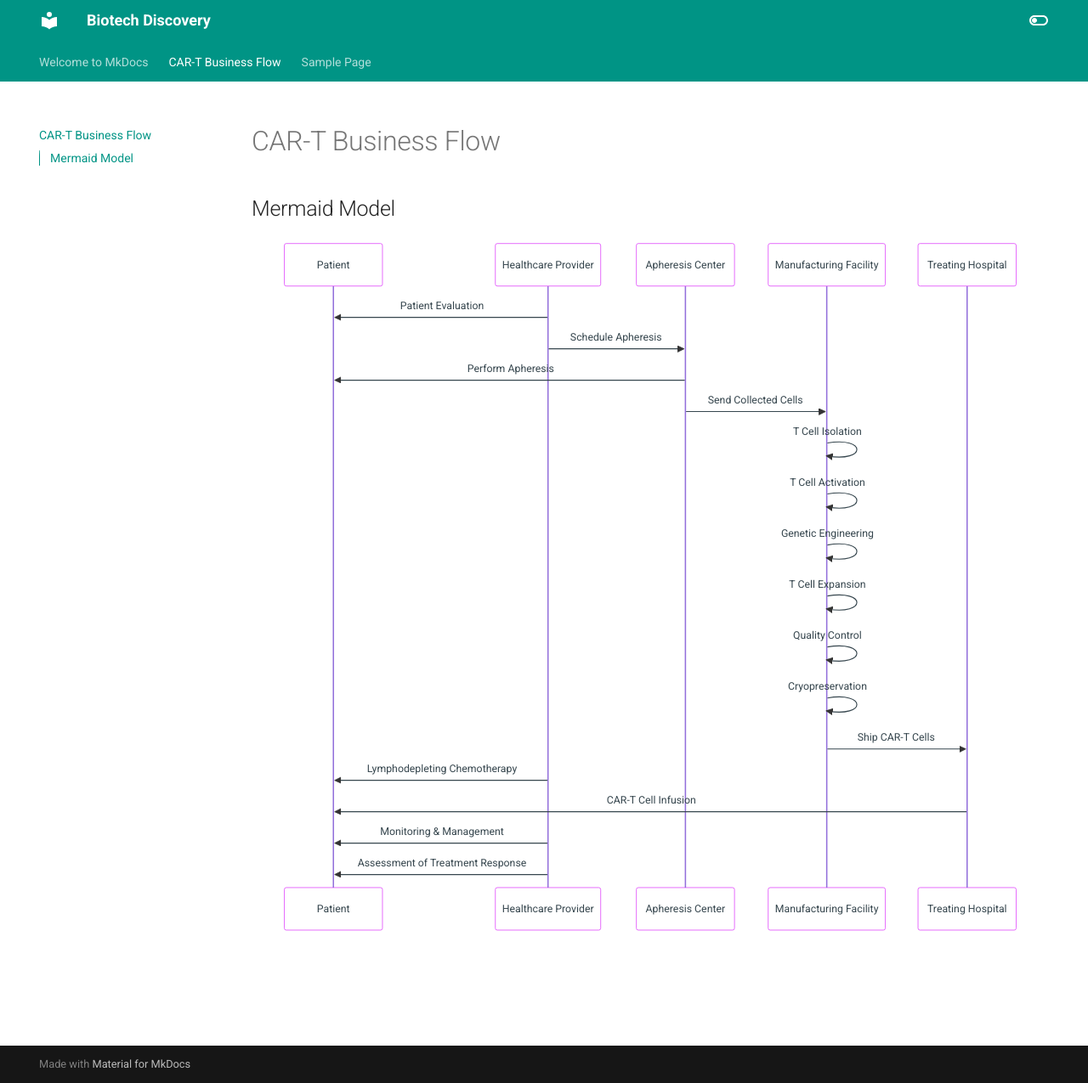
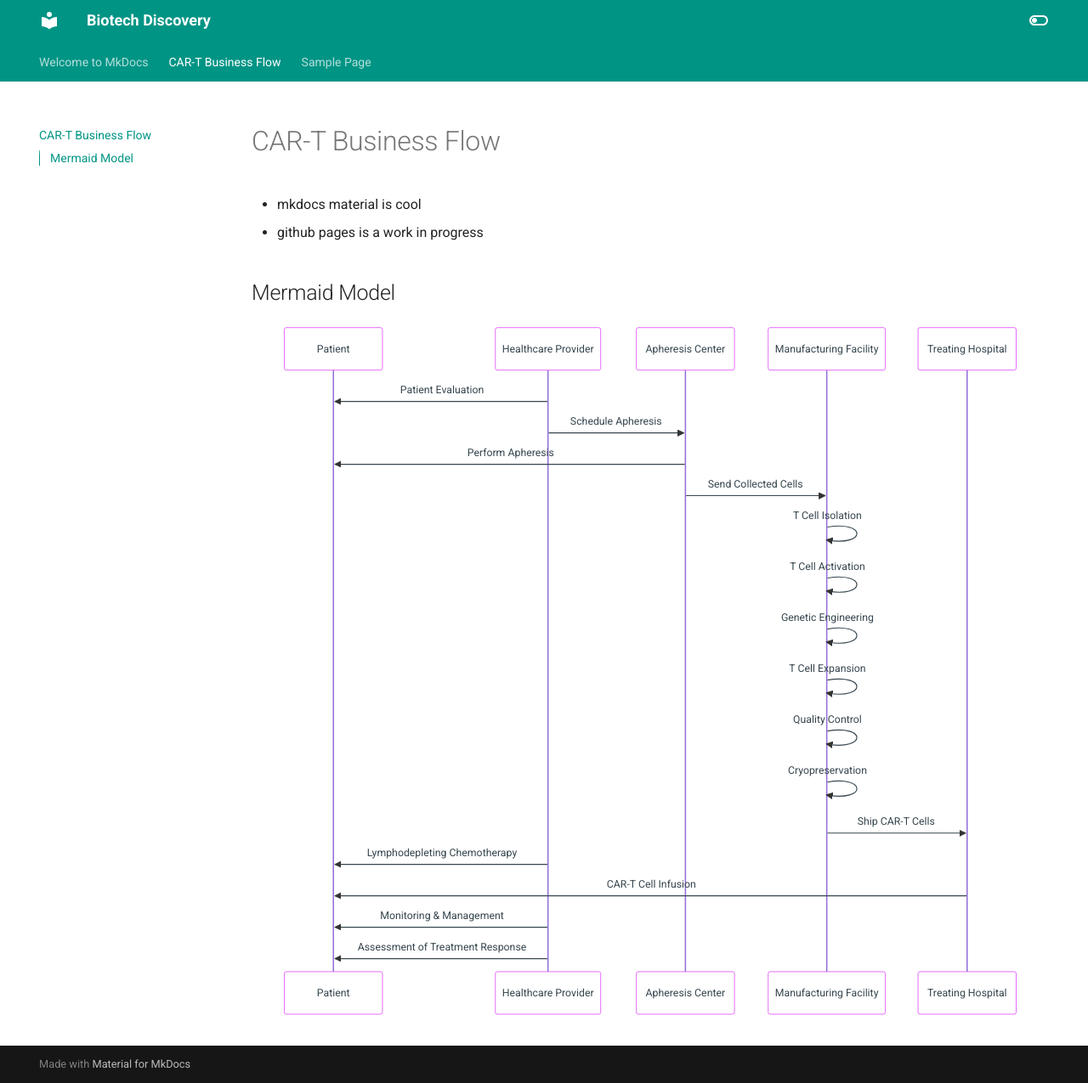
Before and after one commit to donbr/biotech-discovery, an MkDocs documentation site: the page built from docs/car-t-flow.md, in a window 1280 px wide and 1275 px high. Shown: the whole window at 85% size. Built offline with MkDocs 1.6.1 and Material for MkDocs 9.7.7, drawn with Linux system fonts in a browser that asks for light colours.

Commit message:
Update car-t-flow

```diff
--- a/docs/car-t-flow.md
+++ b/docs/car-t-flow.md
@@ -1,4 +1,7 @@
 # CAR-T Business Flow
+
+- mkdocs material is cool
+- github pages is a work in progress
 
 ## Mermaid Model
 
```
